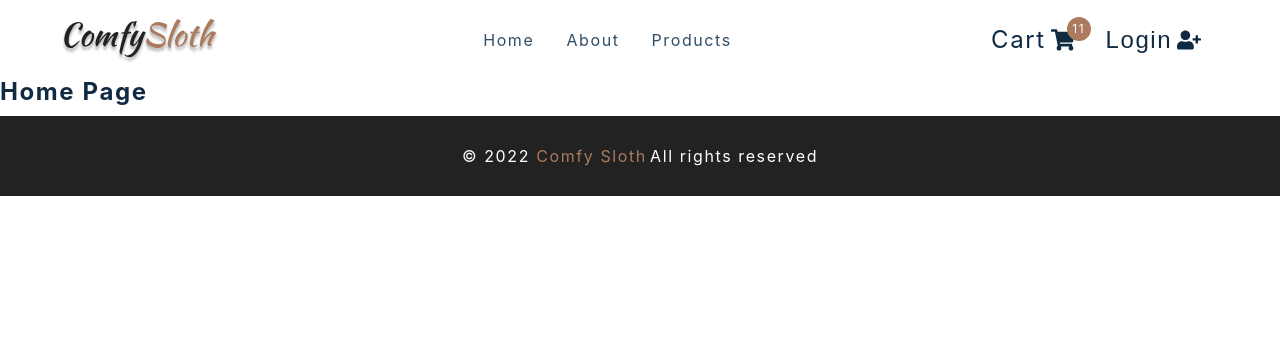
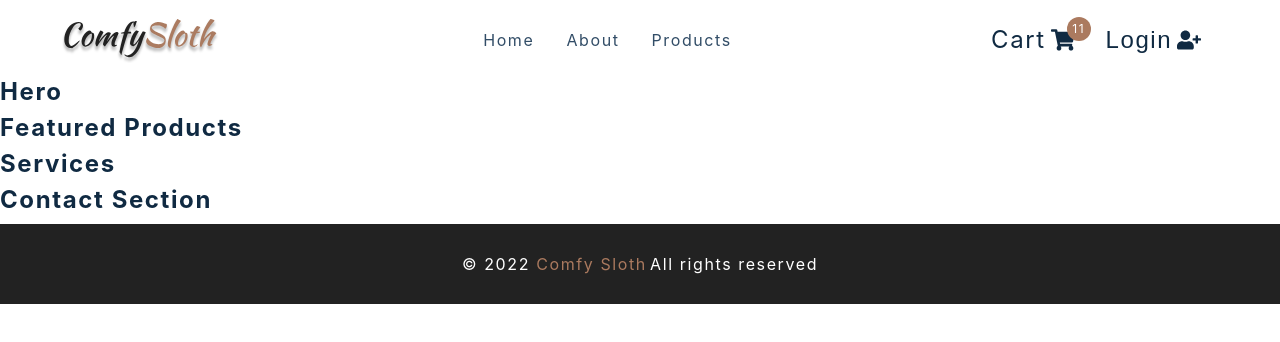
Before and after one commit to IncredibleMaster/storeauth, a React (Create React App) app: page / in a window 1280 px wide. Shown: the top 342 px of the page. Built offline with nearby package versions, Linux system fonts and the light colour scheme; the HTML template or start-up script is replaced by a standard one.

Commit message:
feat: add page components

```diff
--- a/src/pages/HomePage.js
+++ b/src/pages/HomePage.js
@@ -1,7 +1,14 @@
 import React from 'react'
 import { FeaturedProducts, Hero, Services, Contact } from '../components'
 const HomePage = () => {
-  return <h4>home page</h4>
+  return (
+    <main>
+      <Hero/>
+      <FeaturedProducts/>
+      <Services/>
+      <Contact/>
+    </main>
+  )
 }
 
 export default HomePage
```
